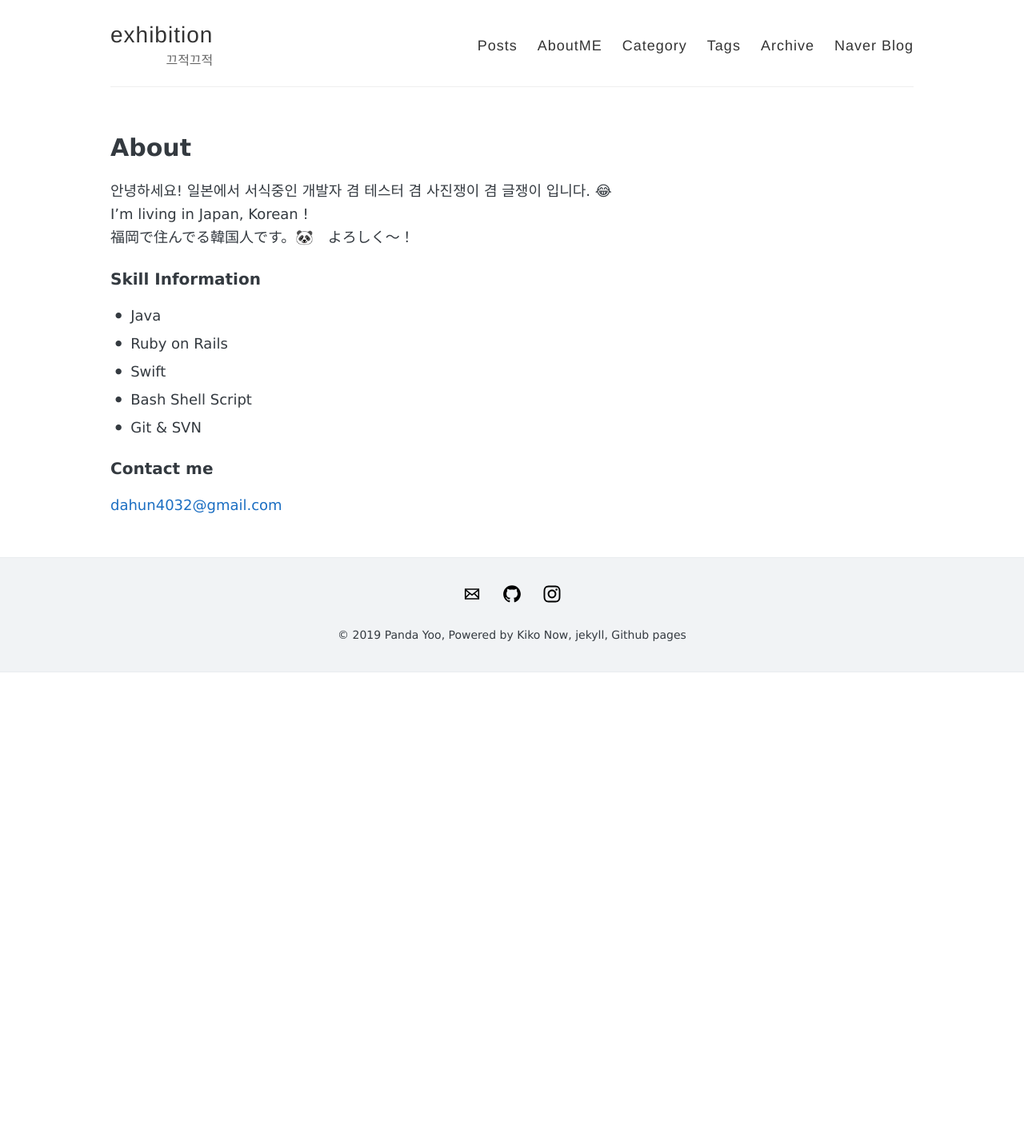
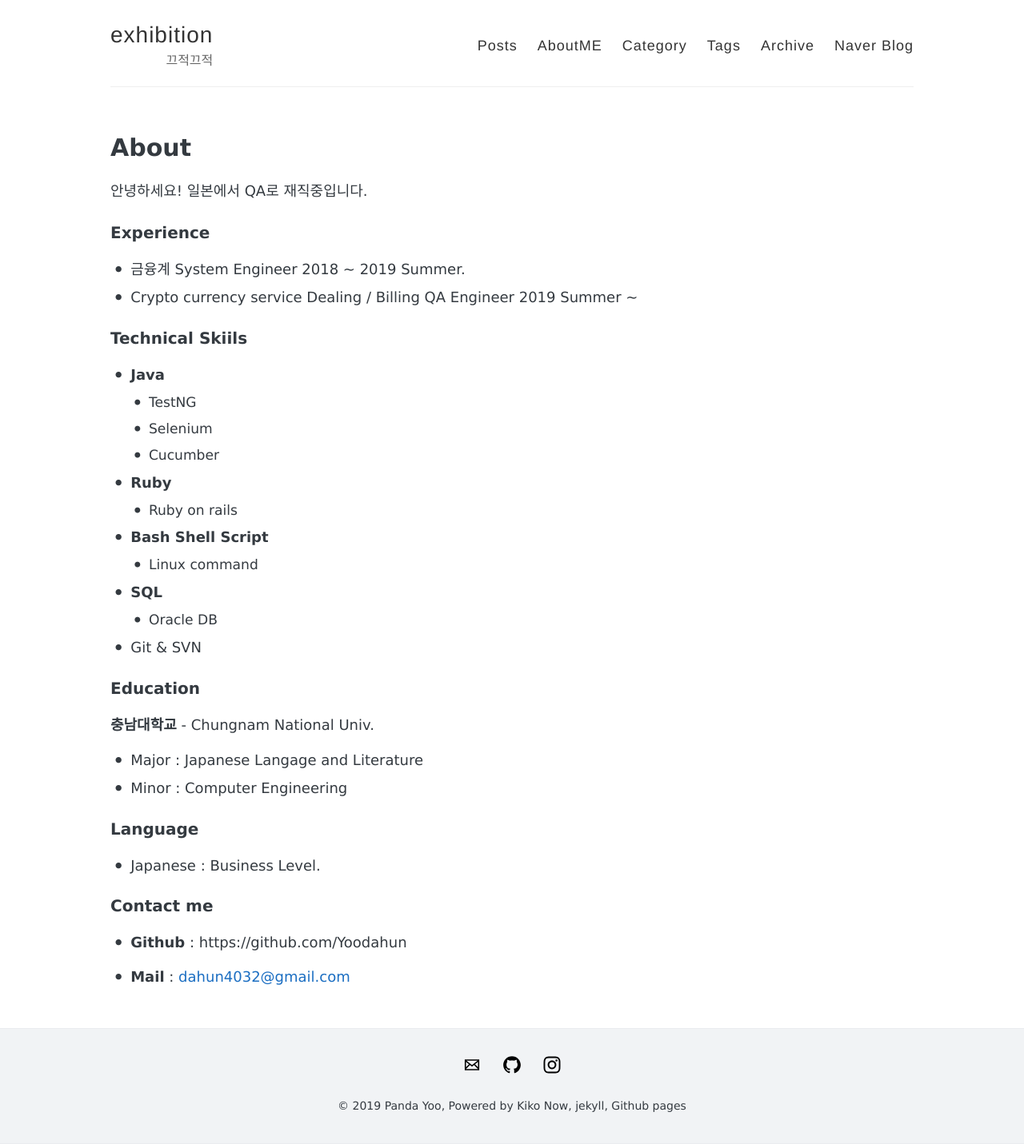
Before and after one commit to Yoodahun/Yoodahun.github.io, a Jekyll site: the page built from aboutme.md, in a window 1280 px wide. Shown: the whole page at 80% size. Built offline with Jekyll 4.4.1, drawn with Linux system fonts in a browser that asks for light colours; before the commit the page ends 900 px from its top, so only the background shows below that.

Commit message:
2020-05-06 Posting

```diff
--- a/aboutme.md
+++ b/aboutme.md
@@ -4,18 +4,42 @@ title: About
 permalink: /aboutme/
 ---
 
-안녕하세요! 일본에서 서식중인 개발자 겸 테스터 겸 사진쟁이 겸 글쟁이 입니다. 😂
-I'm living in Japan, Korean !
-福岡で住んでる韓国人です。🐼　よろしく〜！
+안녕하세요! 일본에서 QA로 재직중입니다.
 
-### Skill Information
 
-- Java
-- Ruby on Rails
-- Swift
-- Bash Shell Script
+
+### Experience
+
+- 금융계 System Engineer 2018 ~ 2019 Summer.
+- Crypto currency service Dealing / Billing QA Engineer 2019 Summer ~
+
+### Technical Skiils
+
+- **Java**
+  - TestNG
+  - Selenium
+  - Cucumber
+- **Ruby**
+  - Ruby on rails
+- **Bash Shell Script**
+  - Linux command
+- **SQL**
+  - Oracle DB
 - Git & SVN
+
+### Education
+
+**충남대학교** - Chungnam National Univ.
+
+- Major : Japanese Langage and Literature
+- Minor : Computer Engineering
+
+### Language
+
+- Japanese : Business Level.
 
 ### Contact me
 
-[dahun4032@gmail.com](mailto:email@domain.com)
+- **Github** : https://github.com/Yoodahun
+
+- **Mail** : [dahun4032@gmail.com](mailto:email@domain.com)
```
Also changed, not shown: _posts/Excel Data Driven/2020-05-06-Excel driven testing.md (added, +50 -0 lines), _posts/Excel Data Driven/2020-05-06-Strategy to Access Excel data.md (added, +125 -0 lines), _posts/Excel Data Driven/2020-05-06-What is Apache POI API ?.md (added, +25 -0 lines), _posts/Maven/2020-05-05-Importance of Maven in Framework development.md (+2 -2 lines), _posts/Maven/2020-05-05-Switching the Tests with Maven profiling.md (+1 -1 lines), categories/Excel Data Driven.md (added, +5 -0 lines), _posts/Excel Data Driven/2020-05-06-image-20200505210221710.png (added).
